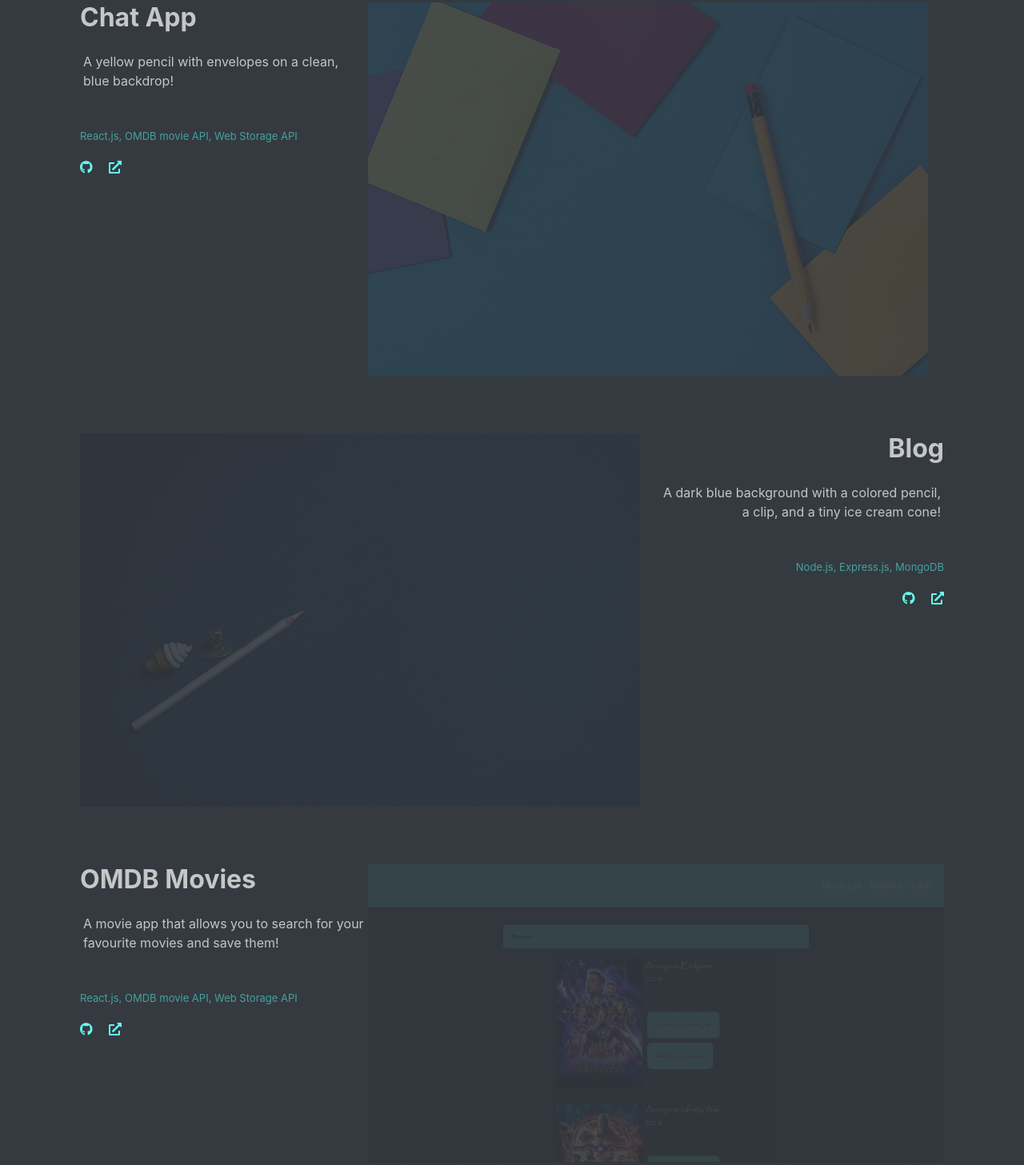
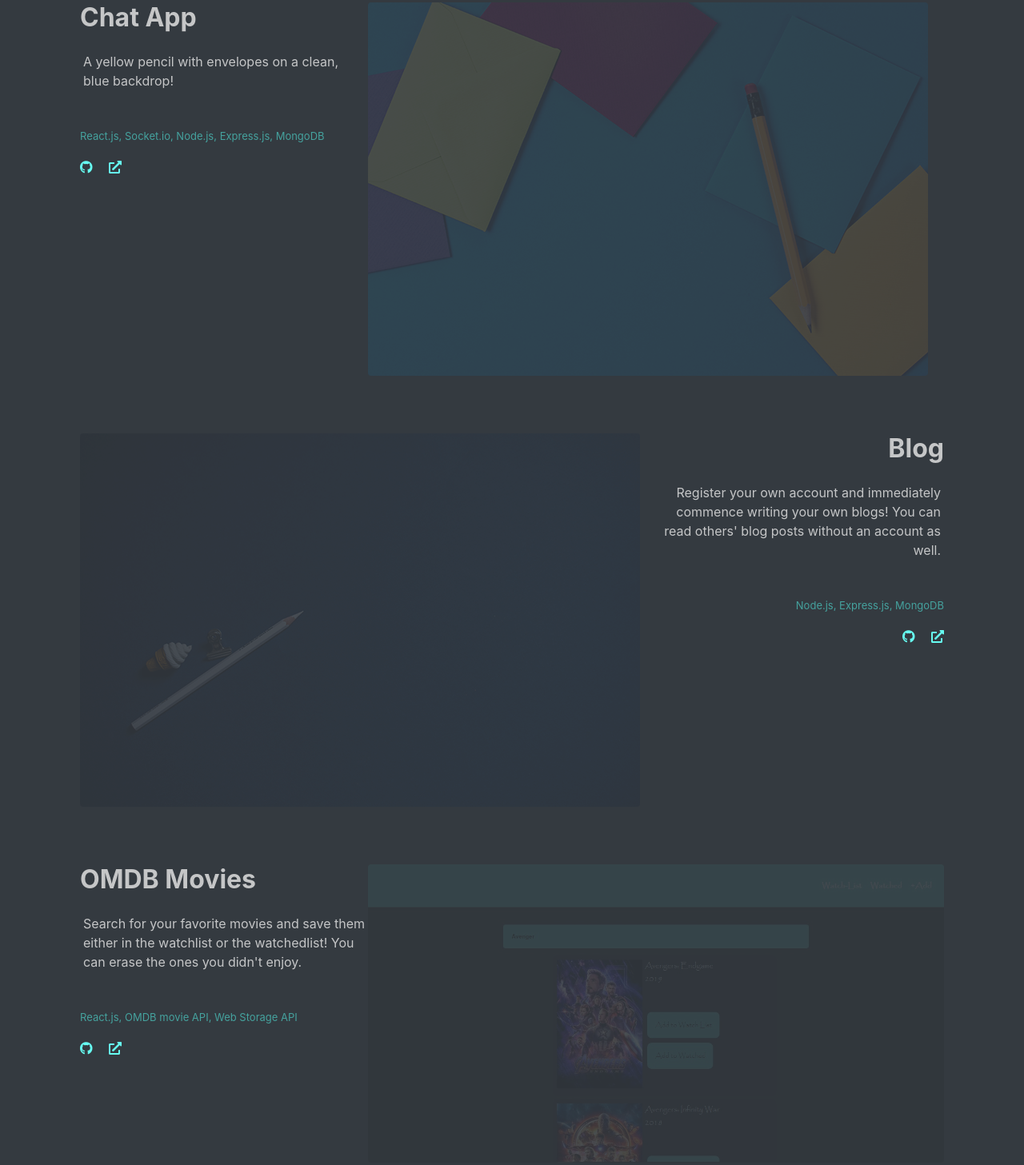
Before and after one commit to CliveChimba/portfolio, a website with bundled scripts: page index.html in a window 1280 px wide. Shown: the part 1764-3221 px from the top of the page at 80% size. Built offline with nearby package versions, Linux system fonts and the light colour scheme.

Commit message:
projects info modifications

```diff
--- a/index.html
+++ b/index.html
@@ -102,7 +102,7 @@
         <div class="col-sm-4 text-left">
           <div class="h2 font-weight-bold mb-4">Chat App</div>
           <p class="mb-5 px-1">A yellow pencil with envelopes on a clean, blue backdrop!</p>
-          <p class="pcontainer">React.js, OMDB movie API,  Web Storage API</p>
+          <p class="pcontainer">React.js, Socket.io, Node.js, Express.js, MongoDB</p>
           <div>
             <a class="ml-0" href="https://github.com/Tinashe-Muchie/Chat-Room" target="_blank">
               <i class="fab fa-github"></i>
@@ -114,7 +114,7 @@
         </div>
         <div class="col-sm-8">
           <a class="portfolio-item" href="#!" target="_blank">
-            <img class="img-fluid rounded" src="img/portfolio-1.jpg" alt="">
+            <img class="img-fluid rounded overlay" src="img/portfolio-1.jpg" alt="">
           </a>
         </div>
       </div><br><br><br>
@@ -126,7 +126,8 @@
         </div>
         <div class="col-sm-4 text-right">
           <div class="h2 font-weight-bold mb-4">Blog</div>
-          <p class="mb-5 px-1">A dark blue background with a colored pencil, a clip, and a tiny ice cream cone!</p>
+          <p class="mb-5 px-1">Register your own account and immediately commence writing your own blogs! You can read others'
+            blog posts without an account as well.</p>
           <p class="pcontainer">Node.js, Express.js, MongoDB</p>
           <div>
             <a class="mr-3" href="https://github.com/Tinashe-Muchie/Blog" target="_blank">
@@ -141,7 +142,8 @@
       <div class="row no-gutters container">
         <div class="col-sm-4 text-left">
           <div class="h2 font-weight-bold mb-4">OMDB Movies</div>
-          <p class="mb-5 px-1">A movie app that allows you to search for your favourite movies and save them!</p>
+          <p class="mb-5 px-1">Search for your favorite movies and save them either in the watchlist or the watchedlist! You can erase
+              the ones you didn't enjoy.</p>
           <p class="pcontainer">React.js, OMDB movie API,  Web Storage API</p>
           <div>
             <a class="ml-0" href="https://github.com/Tinashe-Muchie/imdbmovie-search" target="_blank">
@@ -166,7 +168,7 @@
         </div>
         <div class="col-sm-4 text-right">
           <div class="h2 font-weight-bold mb-4">Booklist Storage</div>
-          <p class="mb-5 px-1">A yellow workspace with some scissors, pencils, and other objects.</p>
+          <p class="mb-5 px-1">Save the books in your personal library </p>
           <p class="pcontainer">HTML & CSS, JavaScript, Web Storage API</p>
           <div>
             <a class="mr-3" href="https://github.com/Tinashe-Muchie/Booklist" target="_blank">
```
